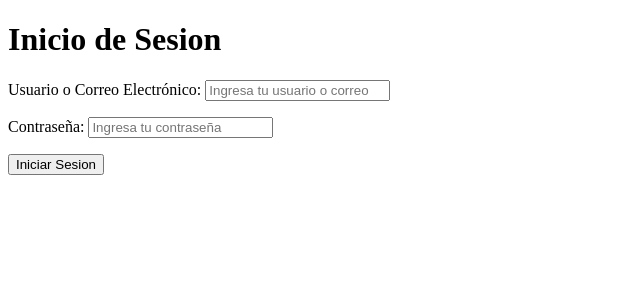
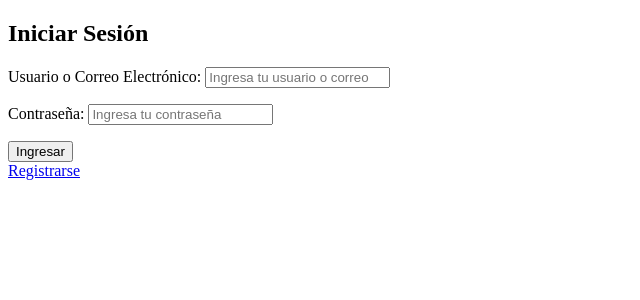
Before and after one commit to carlotee/secreto_heladeria, a Django app: template accounts/templates/accounts/login.html in a window 1280 px wide. Shown: the top 300 px of the page, without its empty margins (0-640 px from the left). Run offline with Django 5.2, Linux system fonts and the light colour scheme; the template is opened without the code that fills it: values named after a table or form of the project are taken from there, others are empty.

Commit message:
se actualiza el login.html

```diff
--- a/accounts/templates/accounts/login.html
+++ b/accounts/templates/accounts/login.html
@@ -1,18 +1,19 @@
 <!DOCTYPE html>
-<html lang="en">
+<html lang="es">
 <head>
     <meta charset="UTF-8">
-    <meta name="viewport" content="width=device-width, initial-scale=1.0">
-    <title>Inicio de Sesion</title>
+    <title>Iniciar Sesión</title>
+    <meta name="viewport" content="width=device-width, initial-scale=1">
 </head>
 <body>
-    <h1>
-        Inicio de Sesion
-    </h1>
-    <form method="post">
-        {% csrf_token %}
-        {{ form.as_p }}
-        <button type="submit">Iniciar Sesion</button>
-    </form>
+    <div class="login-container">
+        <h2>Iniciar Sesión</h2>
+        <form method="post">
+            {% csrf_token %}
+            {{ form.as_p }}
+            <button type="submit">Ingresar</button>
+        </form>
+        <a href="{% url 'registro' %}" class="btn-volver">Registrarse</a>
+    </div>
 </body>
 </html>
```
